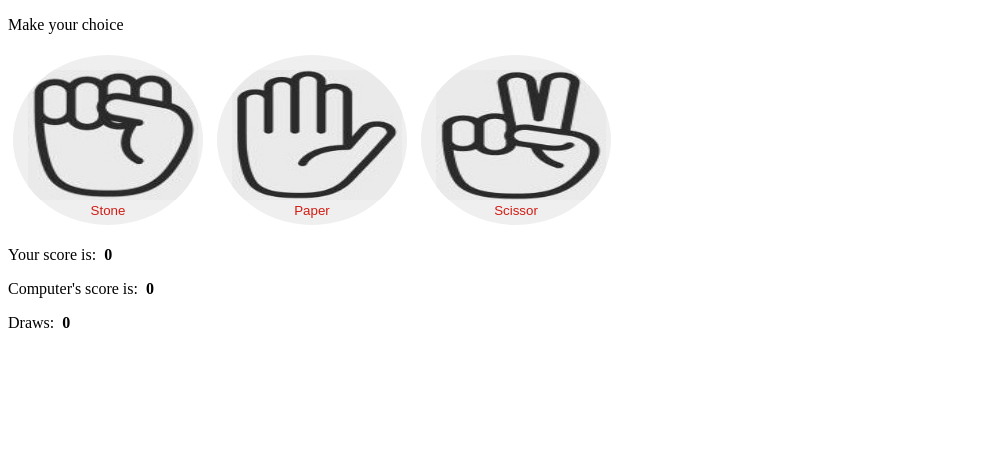
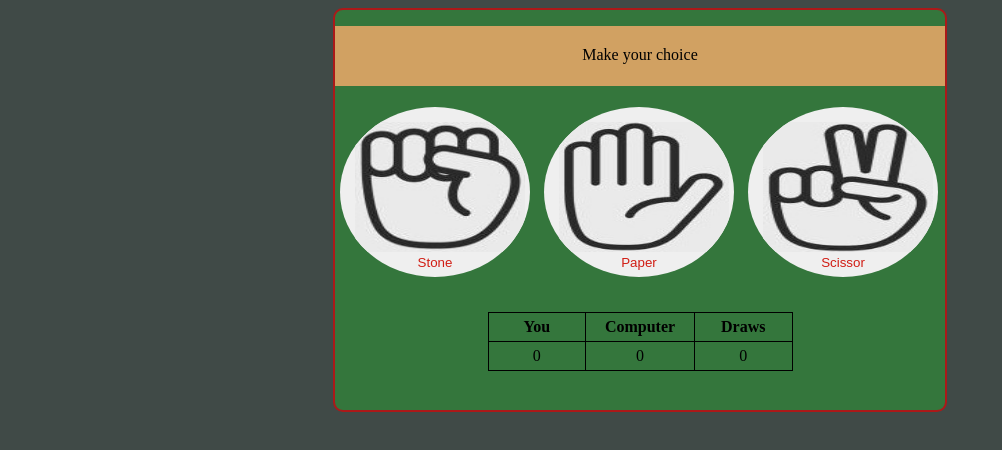
Before and after one commit to Aayush-19/Stone-Paper-Scissors, a plain HTML site: page index.html in a window 1280 px wide. Shown: the whole page, without its empty margins (0-1002 px from the left). Drawn offline with Linux system fonts and the light colour scheme.

Commit message:
some css is added to the game

```diff
--- a/index.html
+++ b/index.html
@@ -10,14 +10,29 @@
 
 <body>
     <div class="playBox" id="container">
-        <p>Make your choice </p>
+        <p class="welcomeMsg">
+            Make your choice
+         </p>
         <button id="stone"><img src="stone_sign.jpg" alt="stone"><br>Stone</button>
         <button id="paper"><img src="paper_sign.jpg" alt="paper"><br>Paper</button>
         <button id="scissor"><img src="scissor_sign.jpg" alt="Scissor"><br>Scissor</button>
+
+        <table style="width:50%" class="scoreBoard">
+            <tr>
+                <th style="width:20%">You</th>
+                <th style="width:15%">Computer</th>
+                <th style="width:20%">Draws</th>
+            </tr>
+            <tr>
+                <td id="userScore">0</td>
+                <td id="computerScore">0</td>
+                <td id="drawScore">0</td>
+            </tr>
+        </table>
         <p id="result"></p>
-        <p>Your score is: &nbsp;<b id="userScore">0</b></p>
+        <!-- <p>Your score is: &nbsp;<b id="userScore">0</b></p>
         <p>Computer's score is:&nbsp; <b id="computerScore">0</b></p>
-        <p >Draws: &nbsp;<b id="drawScore">0</b></p>
+        <p >Draws: &nbsp;<b id="drawScore">0</b></p> -->
 
     </div>
     <script src="index.js"></script>
--- a/index.js
+++ b/index.js
@@ -1,5 +1,3 @@
-let body = document.querySelector("body");
-
 let paper = document.querySelector("#paper");
 let stone = document.querySelector("#stone");
 let scissor = document.querySelector("#scissor");
@@ -10,20 +8,20 @@ let turns = ['paper', 'scissor', 'stone'];
 //this block reads user input
 {
     paper.addEventListener("click", () => {
-        console.log("Paper was clicked");
+        // console.log("Paper was clicked");
         userInput = "paper";
         winner = findWinner();
 
     })
 
     scissor.addEventListener("click", () => {
-        console.log("Scissor was clicked");
+        // console.log("Scissor was clicked");
         userInput = "scissor";
         winner = findWinner();
     })
 
     stone.addEventListener("click", () => {
-        console.log("Stone was clicked");
+        // console.log("Stone was clicked");
         userInput = "stone";
         winner = findWinner();
     })
@@ -66,21 +64,25 @@ function displayWinner(winner) {
 //function to update score
 function updateScore(winner) {
     if (userInput !== '') {
+        console.log(winner);
         let result = document.createElement('h3');
-        if (winner === "Nobody")
+        result.innerText = `${winner} won this turn`;
+        if (winner === "NoBody") {
             result.innerText = "It's a draw";
-        else
-            result.innerText = `${winner} won this turn`;
-
-        if (winner === 'Computer') {
+            let drawn = document.querySelector("#drawScore");
+            let prev = parseInt(drawn.innerText);
+            drawn.innerText = prev + 1;
+        }
+        else if (winner === 'Computer') {
             let computerScorecard = document.querySelector("#computerScore");
             let prev = parseInt(computerScorecard.innerText);
             computerScorecard.innerText = prev + 1;
         }
-        else {
+        else if(winner==='User'){
             let userScorecard = document.querySelector("#userScore");
             let prev = parseInt(userScorecard.innerText);
             userScorecard.innerText = prev + 1;
         }
+
     }
 }
--- a/style.css
+++ b/style.css
@@ -1,16 +1,46 @@
-.playBox{
-    margin: auto;
-    display: block;
+body {
+    background-color: rgb(64, 74, 71);
 }
 
-img{
+.playBox {
+    border-radius: 10px;
+    border: 2px solid rgb(171, 25, 25);
+    background-color: rgb(52, 118, 60);
+    display: block;
+    margin: auto;
+    width: 610px;
+    height: 400px;
+}
+
+.welcomeMsg {
+    text-align: center;
+    padding: 20px;
+    background-color: rgb(209, 161, 98);
+    width: auto;
+    height: 20px;
+
+}
+
+img {
     height: 130px;
     width: 170px;
 }
-button{
+
+table,
+td,
+th {
+    border: 1px solid black;
+    border-collapse: collapse;
+    text-align: center;
+    padding: 5px;
+    margin: auto;
+    margin-top: 30px;
+}
+
+button {
     border-radius: 50%;
     border: 1px;
-    overflow:hidden;
+    overflow: hidden;
     color: rgb(209, 29, 20);
     height: 170px;
     width: 190px;
```
